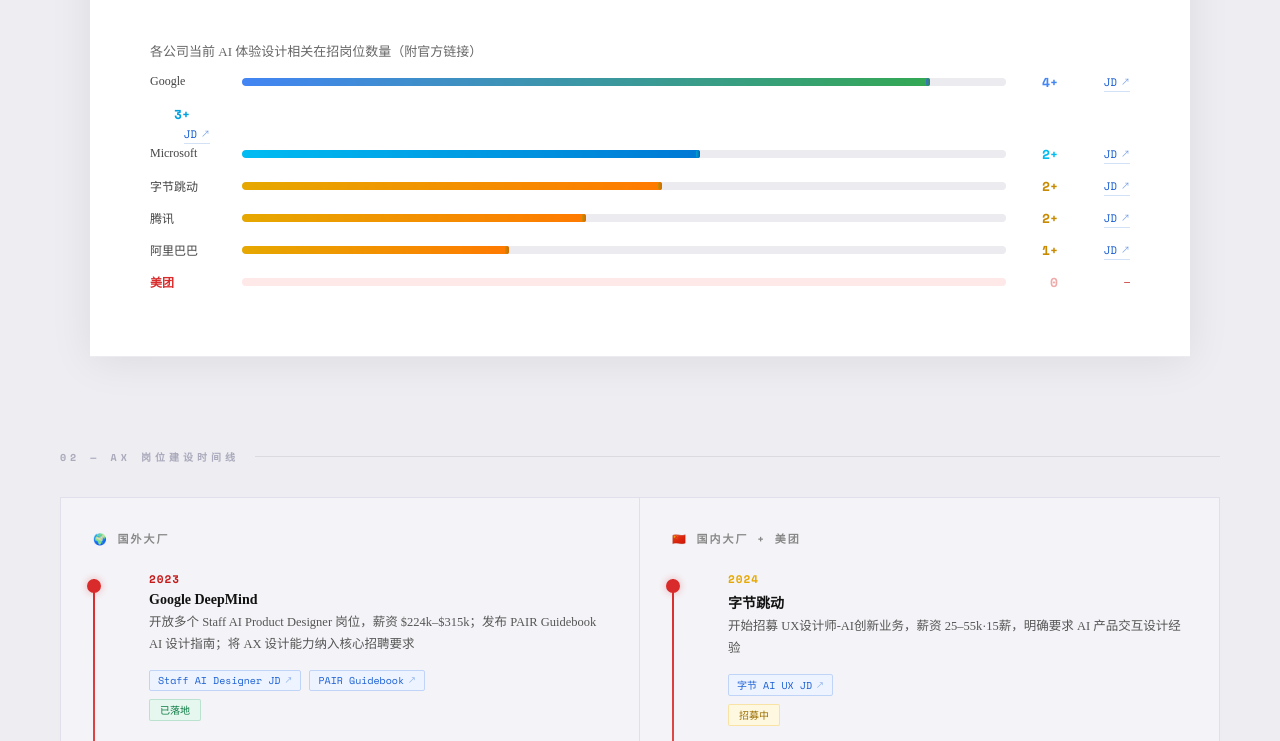
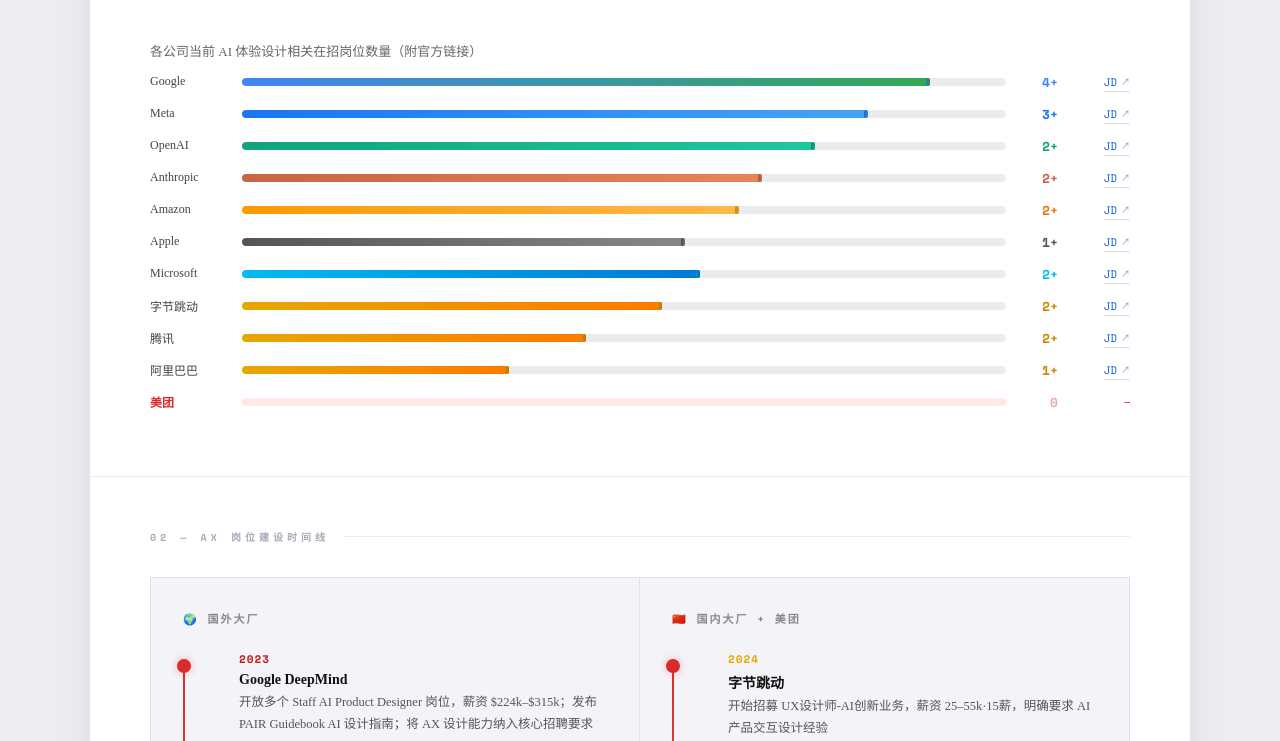
Before and after one commit to 282076406-lang/ax-gap, a plain HTML site: page index.html in a window 1280 px wide. Shown: the part 744-1485 px from the top of the page. Drawn offline with nearby package versions, Linux system fonts and the light colour scheme.

```diff
--- a/index.html
+++ b/index.html
@@ -764,8 +764,8 @@
     <div class="urgency-text">
       <strong>AX 人才争夺战已经打响，美团尚未入场</strong>
       <p>
-        Google DeepMind 已开放多个 Staff AI Product Designer 岗位（薪资 $224k–$315k）；
-        Microsoft 将 AX 纳入核心设计战略并发布完整设计指南。国内字节、腾讯、阿里正以 25–60k 薪资抢人。
+        Meta（$250k–$312k）、OpenAI（$207k–$295k）、Anthropic（$260k–$305k）、Google、Microsoft 均已设立专属 AX 设计岗位；
+        Amazon Rufus、Apple AI/ML Tools 也在积极招募。国内字节、腾讯、阿里正以 25–60k 薪资加速抢人。
         美团 AI 产品线持续扩张，但设计侧的 AX 能力建设几乎空白。
       </p>
     </div>
@@ -786,9 +786,54 @@
         <a class="ext-link" href="https://job-boards.greenhouse.io/deepmind/jobs/7762107" target="_blank">JD</a>
       </div>
     </div>
-    <div class="bar-num" style="color:#00A1E0">3+</div>
+    <div class="bar-row">
+      <div class="bar-label">Meta</div>
+      <div class="bar-track">
+        <div class="bar-fill" style="width:82%; background: linear-gradient(90deg, #1877F2, #42A5F5);"></div>
+      </div>
+      <div class="bar-num" style="color:#1877F2">3+</div>
       <div class="bar-link">
-        <a class="ext-link" href="https://careers.salesforce.com/en/jobs/jr304048/ux-systems-architect-agentforce-ux-platform/" target="_blank">JD</a>
+        <a class="ext-link" href="https://www.designproject.io/jobs/meta-principal-product-designer-realtime-ai" target="_blank">JD</a>
+      </div>
+    </div>
+    <div class="bar-row">
+      <div class="bar-label">OpenAI</div>
+      <div class="bar-track">
+        <div class="bar-fill" style="width:75%; background: linear-gradient(90deg, #10A37F, #1DC8A0);"></div>
+      </div>
+      <div class="bar-num" style="color:#10A37F">2+</div>
+      <div class="bar-link">
+        <a class="ext-link" href="https://openai.com/careers/product-designer-chatgpt" target="_blank">JD</a>
+      </div>
+    </div>
+    <div class="bar-row">
+      <div class="bar-label">Anthropic</div>
+      <div class="bar-track">
+        <div class="bar-fill" style="width:68%; background: linear-gradient(90deg, #C96442, #E8845A);"></div>
+      </div>
+      <div class="bar-num" style="color:#C96442">2+</div>
+      <div class="bar-link">
+        <a class="ext-link" href="https://job-boards.greenhouse.io/anthropic/jobs/5104689008" target="_blank">JD</a>
+      </div>
+    </div>
+    <div class="bar-row">
+      <div class="bar-label">Amazon</div>
+      <div class="bar-track">
+        <div class="bar-fill" style="width:65%; background: linear-gradient(90deg, #FF9900, #FFB84D);"></div>
+      </div>
+      <div class="bar-num" style="color:#E47911">2+</div>
+      <div class="bar-link">
+        <a class="ext-link" href="https://www.career.io/job-posting/amazon-principal-ux-designer-amazon-rufus" target="_blank">JD</a>
+      </div>
+    </div>
+    <div class="bar-row">
+      <div class="bar-label">Apple</div>
+      <div class="bar-track">
+        <div class="bar-fill" style="width:58%; background: linear-gradient(90deg, #555, #888);"></div>
+      </div>
+      <div class="bar-num" style="color:#555">1+</div>
+      <div class="bar-link">
+        <a class="ext-link" href="https://jobs.apple.com/en-us/details/200657699-0836" target="_blank">JD</a>
       </div>
     </div>
     <div class="bar-row">
```
